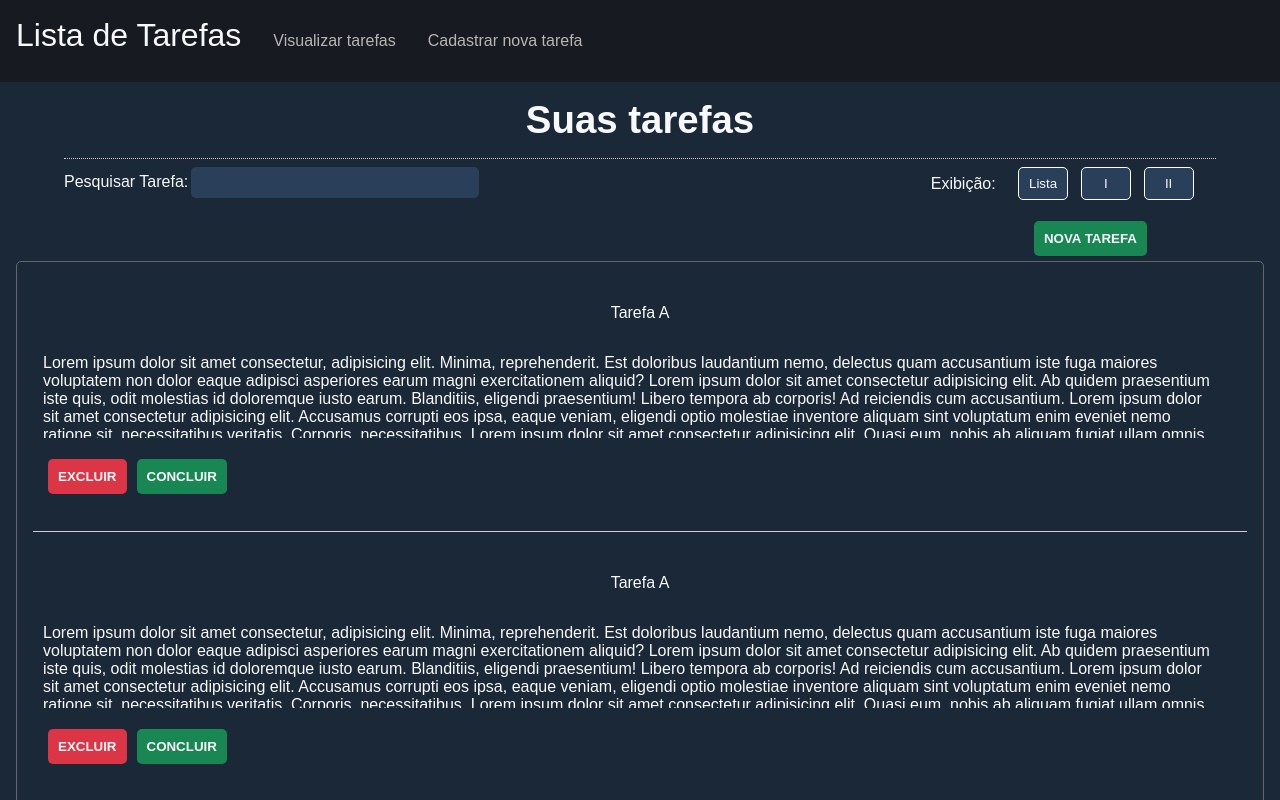
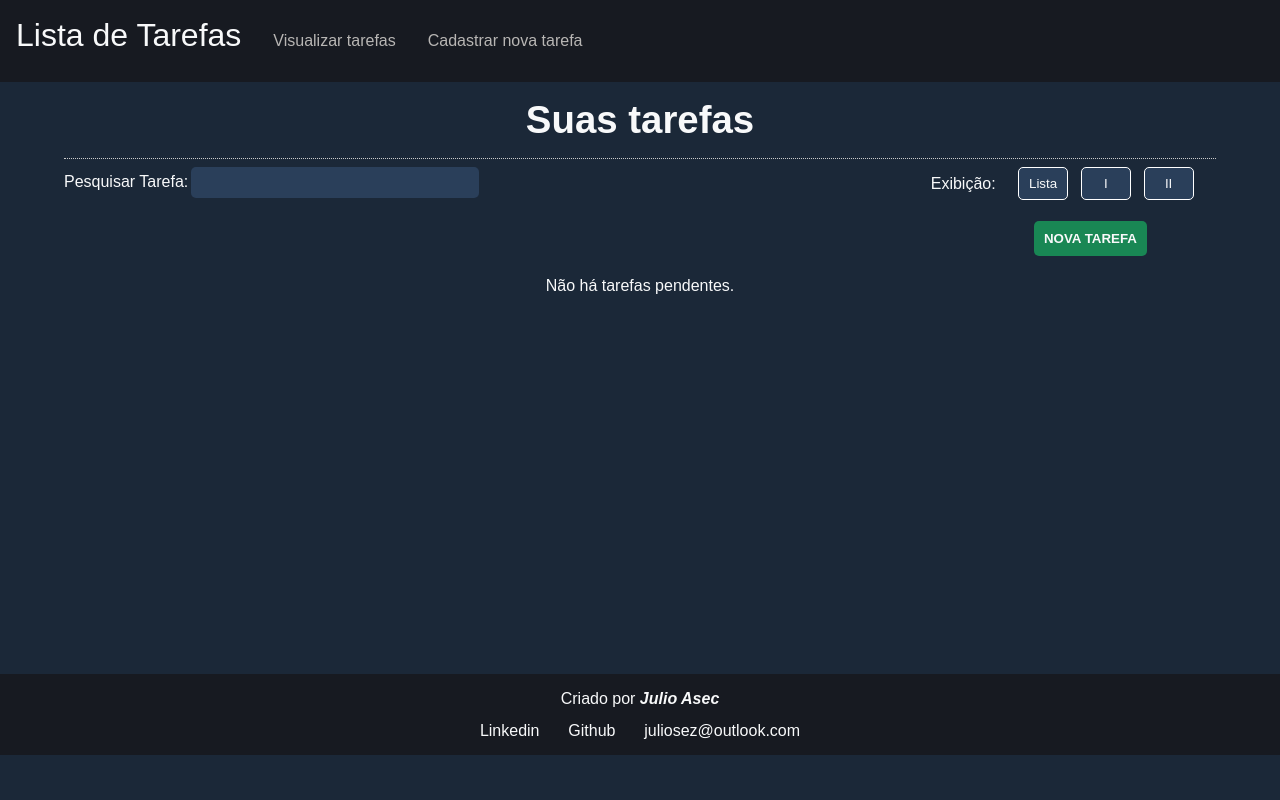
Before and after one commit to Julioasec/lista-de-tarefas, an Angular app: page /tarefas in a window 1280 px wide. Shown: the top 800 px of the page. Built offline with nearby package versions, Linux system fonts and the light colour scheme; a web font is replaced by a local one.

Commit message:
implementada a funcionalidade de exibir taferas pendentes

```diff
--- a/src/app/components/pages/tarefas/tarefas.component.html
+++ b/src/app/components/pages/tarefas/tarefas.component.html
@@ -29,26 +29,14 @@
 </div>
 
 <!-- Tarefas -->
-<div class="tarefas">
-    <ul class="{{'ul-'+layout}}">
-        <li class="{{'li-'+layout}}">
-            <app-tarefa layout="{{layout}}"></app-tarefa>
-        </li>
-        <li class="{{'li-'+layout}}">
-            <app-tarefa layout="{{layout}}"></app-tarefa>
-        </li>
-        <li class="{{'li-'+layout}}">
-            <app-tarefa layout="{{layout}}"></app-tarefa>
-        </li>
-        <li class="{{'li-'+layout}}">
-            <app-tarefa layout="{{layout}}"></app-tarefa>
-        </li>
-        <li class="{{'li-'+layout}}">
-            <app-tarefa layout="{{layout}}"></app-tarefa>
-        </li>
-        <li class="{{'li-'+layout}}">
-            <app-tarefa layout="{{layout}}"></app-tarefa>
+<div class="tarefas" *ngIf="tarefasPendentes.length !== 0; else noContent">
+    <ul class="{{'ul-'+layout}}" >
+        <li class="{{'li-'+layout}}" *ngFor="let tarefa of tarefasPendentes" >
+            <app-tarefa layout="{{layout}}" id="{{tarefa.id}}" titulo="{{tarefa.titulo}}" descricao="{{tarefa.descricao}}"></app-tarefa>
         </li>
     </ul>
 </div>
+<ng-template #noContent>
+    <p style="text-align:center;">Não há tarefas pendentes.</p>
+</ng-template>
 </div>
--- a/src/app/components/pages/tarefas/tarefas.component.ts
+++ b/src/app/components/pages/tarefas/tarefas.component.ts
@@ -1,5 +1,6 @@
 import { Component, OnInit } from '@angular/core';
 import { Router } from '@angular/router';
+import { Status } from 'src/app/enums/enums';
 import { Tarefa } from 'src/app/interfaces/tarefa';
 import { TarefasService } from 'src/app/services/tarefas.service';
 
@@ -14,7 +15,8 @@ import { TarefasService } from 'src/app/services/tarefas.service';
 export class TarefasComponent implements OnInit {
 
   layout = 'lista';
-  _listaDeTarefas: Tarefa[] = []
+  _listaDeTarefas!: Tarefa[]
+  tarefasPendentes!: Tarefa[]
 
 
   constructor(private router:Router, private tarefasService: TarefasService) {}
@@ -48,6 +50,9 @@ export class TarefasComponent implements OnInit {
 
   resgatarTarefas(): void{
     this._listaDeTarefas = this.tarefasService.resgatarTarefas()
+    this.tarefasPendentes = this._listaDeTarefas.filter(tarefa=>{
+      return tarefa.status === Status.pendente
+    })
   }
 
 
--- a/src/app/components/tarefa/tarefa.component.html
+++ b/src/app/components/tarefa/tarefa.component.html
@@ -1,15 +1,12 @@
 <div class="card-{{layout}}">
     <div class="card-header-{{layout}}">
         <p class="card-text{{layout}}">
-            Tarefa A
+            {{titulo}}
         </p>
     </div>
     <div class="card-body-{{layout}}">
         <p class="card-text-{{layout}}">
-          Lorem ipsum dolor sit amet consectetur, adipisicing elit. Minima, reprehenderit. Est doloribus laudantium nemo, delectus quam accusantium iste fuga maiores voluptatem non dolor eaque adipisci asperiores earum magni exercitationem aliquid?
-          Lorem ipsum dolor sit amet consectetur adipisicing elit. Ab quidem praesentium iste quis, odit molestias id doloremque iusto earum. Blanditiis, eligendi praesentium! Libero tempora ab corporis! Ad reiciendis cum accusantium.
-          Lorem ipsum dolor sit amet consectetur adipisicing elit. Accusamus corrupti eos ipsa, eaque veniam, eligendi optio molestiae inventore aliquam sint voluptatum enim eveniet nemo ratione sit, necessitatibus veritatis. Corporis, necessitatibus.
-          Lorem ipsum dolor sit amet consectetur adipisicing elit. Quasi eum, nobis ab aliquam fugiat ullam omnis adipisci, corrupti a, tempora facilis sint aspernatur! Placeat perferendis eveniet dicta dignissimos labore id!
+            {{descricao}}
         </p>
     </div>
     <div class="card-footer-{{layout}}">
--- a/src/app/components/tarefa/tarefa.component.ts
+++ b/src/app/components/tarefa/tarefa.component.ts
@@ -1,4 +1,5 @@
 import { Component, Input, OnInit } from '@angular/core';
+import { Tarefa } from 'src/app/interfaces/tarefa';
 
 @Component({
   selector: 'app-tarefa',
@@ -8,6 +9,9 @@ import { Component, Input, OnInit } from '@angular/core';
 export class TarefaComponent implements OnInit {
 
 @Input() layout!: string
+@Input() id!: string
+@Input() titulo!: string
+@Input() descricao!: string
 
   constructor() { }
 
```
